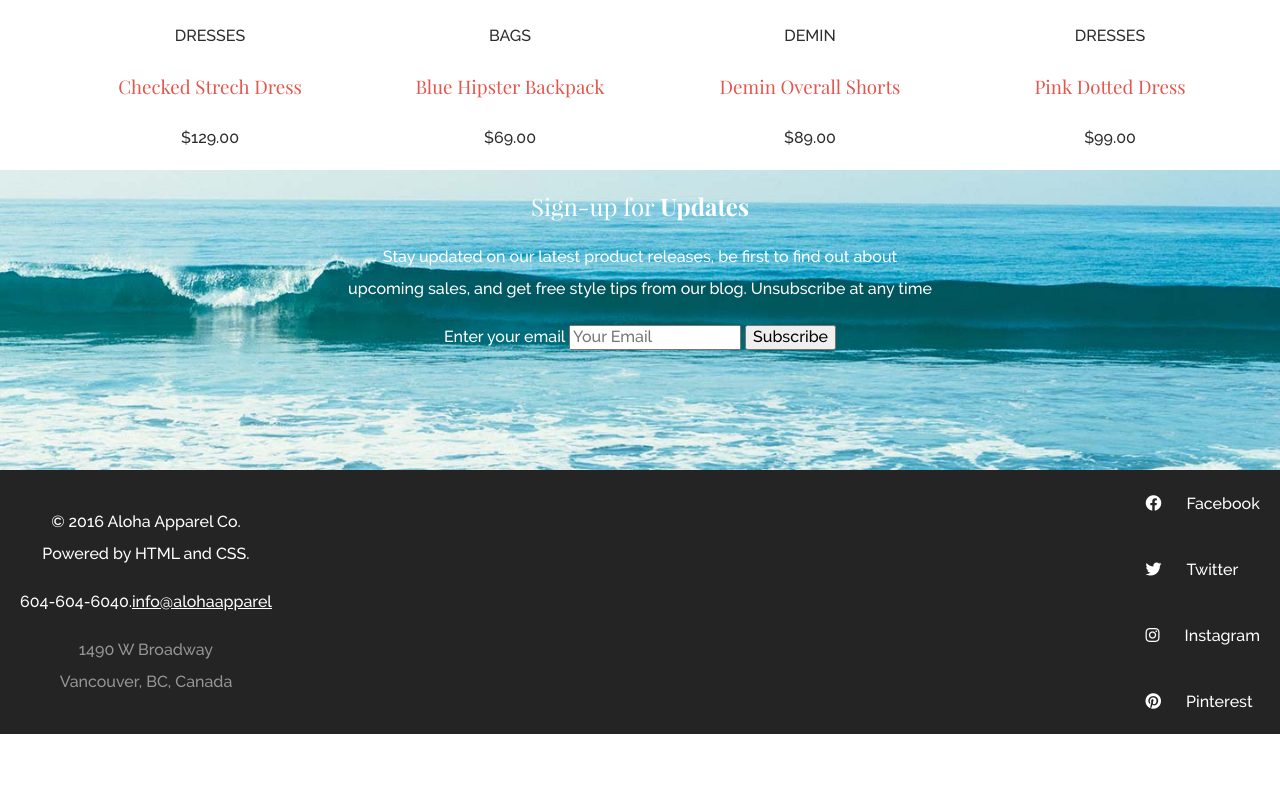
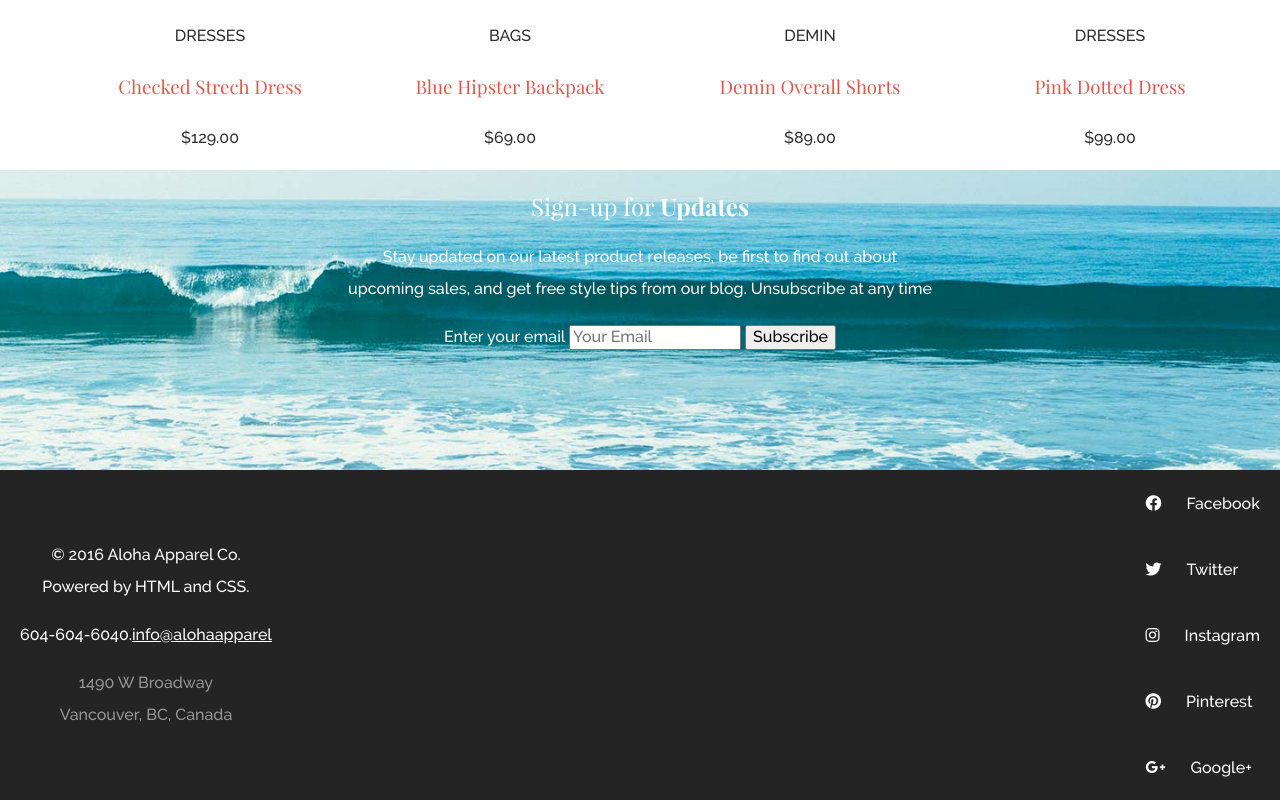
Before and after one commit to rishabagrawal/Aloha-project-, a plain HTML site: page index.html in a window 1280 px wide. Shown: the part 1710-2510 px from the top of the page. Before the commit the page ends 2444 px from the top, so only its background shows below. Drawn offline with Linux system fonts and the light colour scheme.

Commit message:
added google plus in html

```diff
--- a/index.html
+++ b/index.html
@@ -140,6 +140,7 @@
                     <li><i class="fab fa-twitter"></i><a href="#"><span>Twitter</span></a></li>
                     <li><i class="fab fa-instagram"></i><a href="#"><span>Instagram</span></a></li>
                     <li><i class="fab fa-pinterest"></i><a href="#"><span>Pinterest</span></a></li>
+                    <li><i class="fab fa-google-plus-g"></i><a href="#"><span>Google+</span></a></li>
                 </ul>
 
             </div>
```
